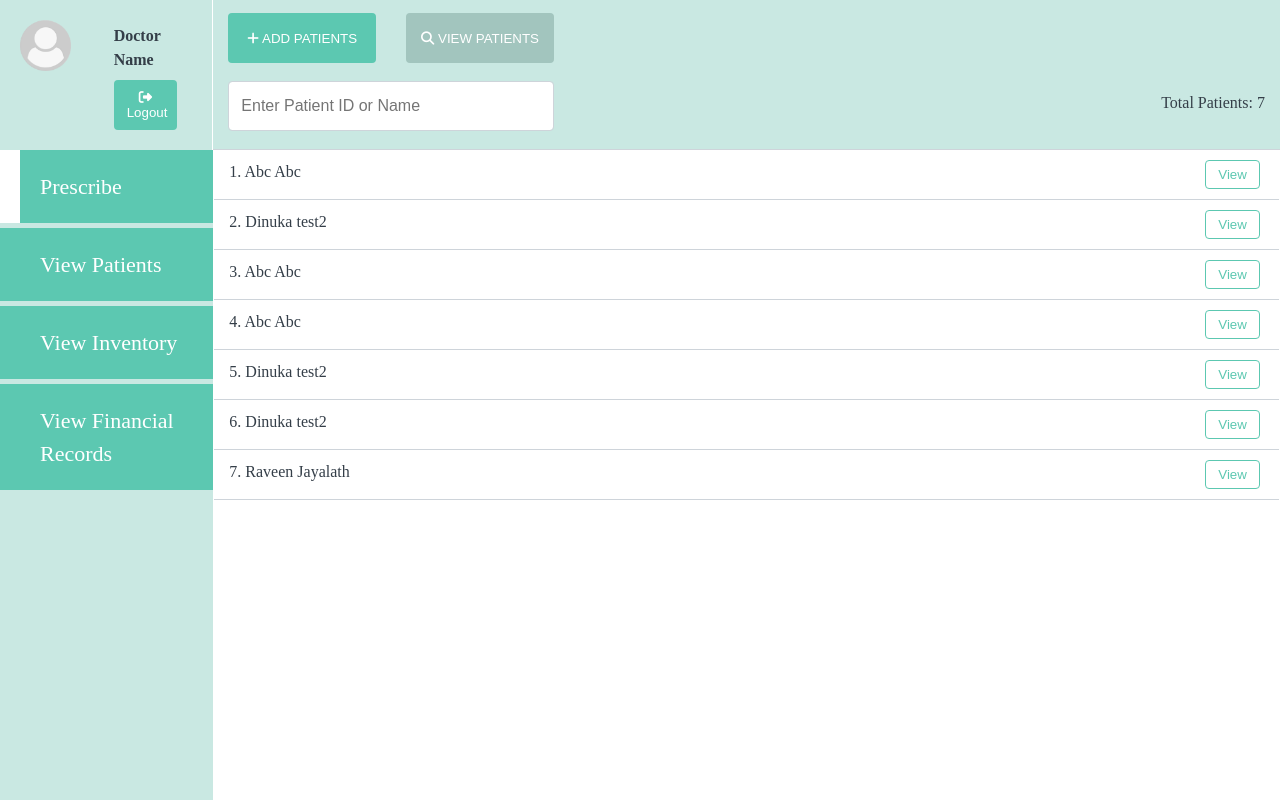
After one commit to DinukaJ/Doctor-Patient-Medical-Record-Keeping-System, a PHP site: page /Doctor/prescribe.php in a window 1280 px wide. The commit adds this page. Run offline with PHP 8.4, Linux system fonts and the light colour scheme; the visitor is signed in with stand-in values (Sample User, id 1); data comes from the database, SQL or seed files in the repository; both versions use the stored data as it was after the commit; some libraries are stand-ins or nearby versions; some web fonts are replaced.

Commit message:
Test Database

```diff
--- /dev/null
+++ b/Doctor/prescribe.php
@@ -0,0 +1,120 @@
+<?php
+session_start();
+include_once(dirname( dirname(__FILE__) ).'/classes/users.php');
+include_once(dirname( dirname(__FILE__) ).'/classes/patient.php');
+include_once(dirname( dirname(__FILE__) ).'/parts/docSideNav.php');
+
+if(isset($_SESSION["user"]))
+{
+    $patient=new patient();
+}
+else
+{
+    //header("Location: ../login.php");
+}
+?>
+<!DOCTYPE html>
+<html lang="en">
+<head>
+    <meta charset="UTF-8">
+    <meta name="viewport" content="width=device-width, initial-scale=1.0">
+
+    <!-- Header Includes -->
+    <?php include_once(dirname( dirname(__FILE__) ).'/parts/headerIncludes.php');?>
+
+    <title>Prescribe</title>
+</head>
+<body>
+    <div class="container-fluid">
+        <div class="row">
+            <!-- Getting Side Nav -->
+            <?php getSideNav("prescribe")?>
+
+            <div class="c-12 c-l-10" style="padding-left:0px; padding-right:0px">
+                <div class="upperPart">
+                    <div class="upperFirst row">
+                        <div class="c-l-2">
+                            <a href="addPatients.php"><button type="button" class="btn btnNormal btnPatient" name="addPatient" id="addPatient"><i class="fas fa-plus"></i> ADD PATIENTS</button></a>
+                        </div>
+                        <div class="c-l-2">
+                            <a href="addedPatients.php"><button type="submit" class="btn btnNormal btnPatient active" name="addPatient" id="addPatient"><i class="fas fa-search"></i> VIEW PATIENTS</button></a>
+                        </div>
+                    </div>
+                    <div class="upperSecond row">
+                        <div class="c-l-4">
+                            <input type="text" class="input-field fullWidth" name="emailUsername" id="emailUsername" placeholder="Enter Patient ID or Name" required>
+                        </div>
+                        <div class="c-l-8 totText">
+                            Total Patients:
+                            <?php
+                                $c=$patient->getTotalPatients();
+                                $c=mysqli_fetch_array($c)[0];
+                                echo $c;
+                            ?>
+                        </div>
+                    </div>
+                </div>
+                <?php
+                $res=$patient->getPatients();
+                $i=1;
+                while($row=mysqli_fetch_assoc($res))
+                {
+                    echo '
+                    <div class="row patientDataRow">
+                        <div class="c-11">
+                            '.$i.'. '.$row['fname'].' '.$row['lname'].'
+                        </div>
+                        <div class="c-1">
+                            <button type="submit" class="btn btnPatientView" name="viewPatient" id="viewPatient">View</button>
+                        </div>
+                    </div>
+                    ';
+                    $i++;
+                }
+                ?>
+            </div>
+        </div>
+    </div>
+    <!-- The Modal -->
+    <!-- <div id="myModal" class="modal">
+
+        <div class="modal-content container">
+        <span class="close">&times;</span>
+
+        </div>
+
+    </div> -->
+
+
+    <!-- Footer Includes -->
+    <?php include_once(dirname( dirname(__FILE__) ).'/parts/footerIncludes.php');?>
+
+    <script>
+        // Get the modal
+        var modal = document.getElementById("myModal");
+
+        // Get the <span> element that closes the modal
+        var span = document.getElementsByClassName("close")[0];
+        // When the user clicks the button, open the modal
+        //btn.onclick =
+        function open() {
+            modal.style.display = "block";
+        }
+        if(modal)
+        {
+            open();
+            // When the user clicks on <span> (x), close the modal
+            span.onclick = function() {
+            modal.style.display = "none";
+            }
+        }
+
+        // When the user clicks anywhere outside of the modal, close it
+        window.onclick = function(event) {
+        if (event.target == modal) {
+            modal.style.display = "none";
+            }
+        }
+    </script>
+</body>
+</html>
--- a/login.php
+++ b/login.php
@@ -16,11 +16,11 @@ if(isset($_POST["emailUsername"]))
     {
 
     }
-    if($user instanceof doctor)
+    if($stat instanceof doctor)
     {
 
     }
-    if($user instanceof patient)
+    if($stat instanceof patient)
     {
 
     }
--- /dev/null
+++ b/parts/docSideNav.php
@@ -0,0 +1,21 @@
+<?php
+function getSideNav($type)
+{
+    echo '
+    <div class="c-12 c-l-2 sidePanel">
+        <div class="row account">
+            <div class="c-6">
+                <img src="../images/acc.png" width="80%">
+            </div>
+            <div class="c-6">
+                <p class="accountName">Doctor Name</p>
+                <a href="../logout.php"><button type="button" class="btn btnNormal btnPatient" name="logout" id="logout"><i class="fas fa-sign-out-alt"></i> Logout</button></a>
+            </div>
+        </div>
+        <a href="" class="sideLink ';if($type=="prescribe"){echo 'active';} echo'">Prescribe</a>
+        <a href="" class="sideLink ';if($type=="patients"){echo 'active';} echo'">View Patients</a>
+        <a href="" class="sideLink ';if($type=="inventory"){echo 'active';} echo'">View Inventory</a>
+        <a href="" class="sideLink ';if($type=="financial"){echo 'active';} echo'">View Financial Records</a>
+    </div>';
+}
+?>
```
Also changed, not shown: DATABASE BACKUP/groupprojectucsctest.sql (added, +119 -0 lines).
